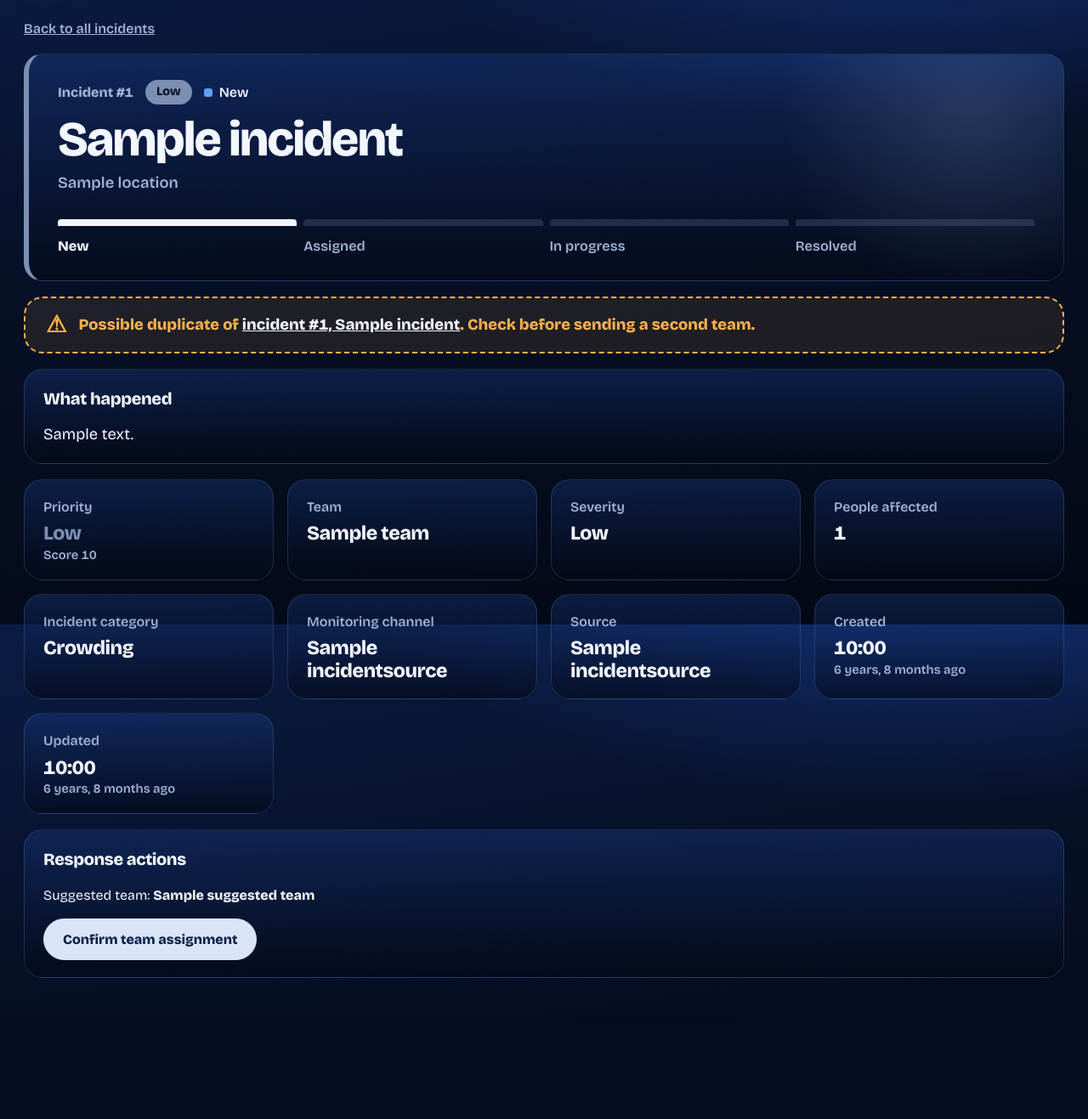
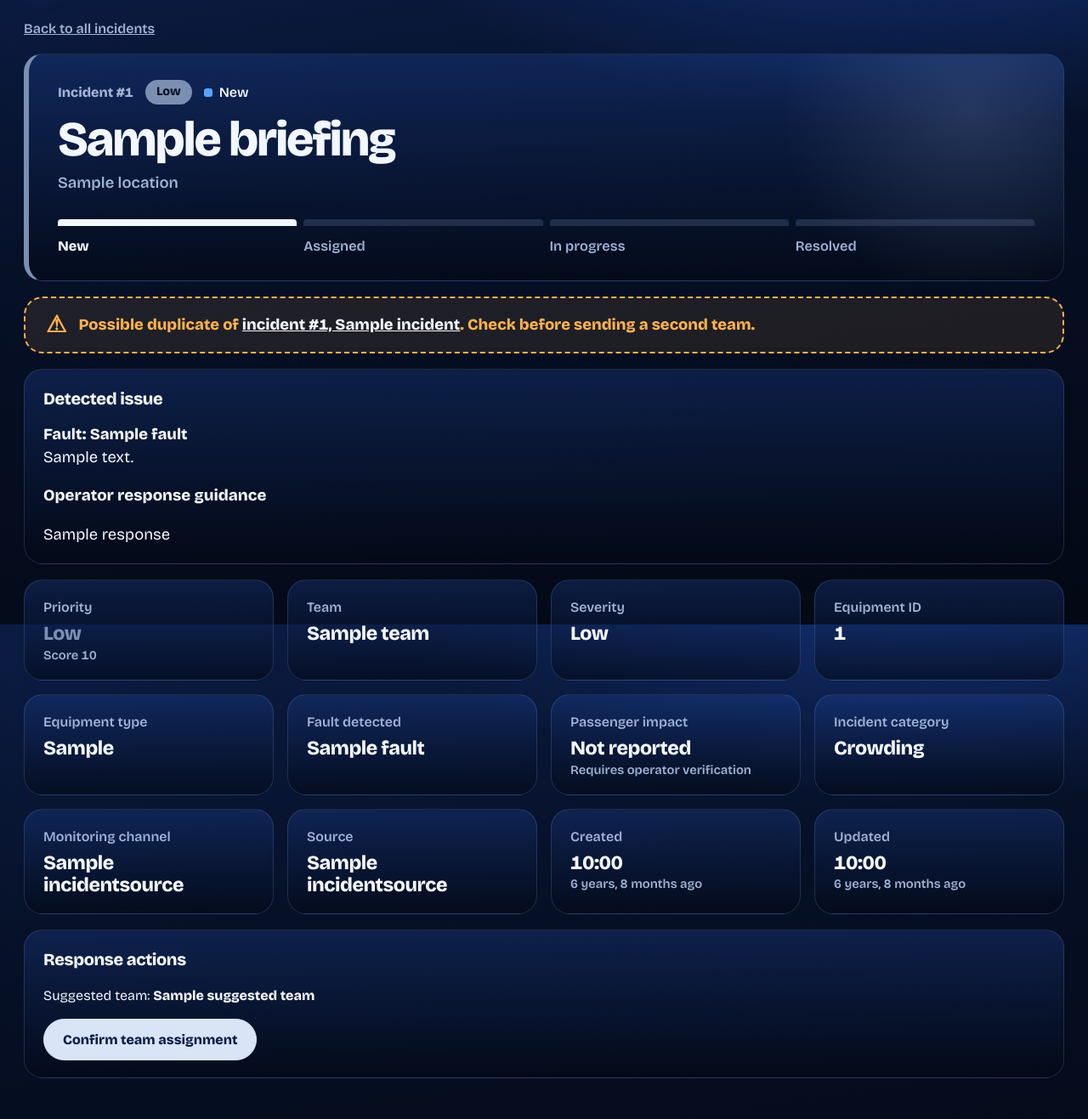
Before and after one commit to Abdullah-Albassami/expopulse, a Django app: template templates/incidents/incident_detail.html in a window 1280 px wide. Shown: the part 65-1382 px from the top of the page at 85% size. Before the commit the page ends 1216 px from the top, so only its background shows below. Run offline with Django 5.2, Linux system fonts and the light colour scheme; tables that the repository leaves empty hold one stand-in row (values such as "Sample post"); the template is opened without the code that fills it: values that come from a table or form of the project are taken from there, most other values are stand-ins (such as "Sample title", 1, 10 or a date in 2020).

Commit message:
Show actionable incident issue and suppress misleading equipment impact count

```diff
--- a/templates/incidents/incident_detail.html
+++ b/templates/incidents/incident_detail.html
@@ -14,7 +14,7 @@
                 <span class="pill" data-priority="{{ incident.priority_level }}">{{ incident.get_priority_level_display|default:incident.priority_level }}</span>
                 <span class="status-dot" data-status="{{ incident.status }}">{{ incident.get_status_display|default:incident.status }}</span>
             </div>
-            <h1>{{ incident.title }}</h1>
+            <h1>{{ briefing.title }}</h1>
             <p class="detail-where">{{ incident.location }}</p>
         </div>
 
@@ -35,8 +35,13 @@
 {% endif %}
 
 <section class="card detail-desc">
-    <h2>What happened</h2>
+    <h2>Detected issue</h2>
+    {% if briefing.fault %}<p><strong>Fault: {{ briefing.fault }}</strong></p>{% endif %}
     <p>{{ incident.description|default:"No description was given." }}</p>
+    {% if briefing.response %}
+    <h3 class="ops-response-heading">Operator response guidance</h3>
+    <p>{{ briefing.response }}</p>
+    {% endif %}
 </section>
 
 <dl class="fact-grid">
@@ -53,10 +58,14 @@
         <dt>Severity</dt>
         <dd>{{ incident.get_severity_display|default:incident.severity }}</dd>
     </div>
-    <div class="card fact">
-        <dt>People affected</dt>
-        <dd>{{ incident.people_affected|default:0 }}</dd>
-    </div>
+    {% if briefing.equipment_id %}
+    <div class="card fact"><dt>Equipment ID</dt><dd>{{ briefing.equipment_id }}</dd></div>
+    <div class="card fact"><dt>Equipment type</dt><dd>{{ briefing.equipment_type }}</dd></div>
+    <div class="card fact"><dt>Fault detected</dt><dd>{{ briefing.fault }}</dd></div>
+    <div class="card fact"><dt>Passenger impact</dt><dd>Not reported <small>Requires operator verification</small></dd></div>
+    {% elif briefing.show_people %}
+    <div class="card fact"><dt>People affected (reported)</dt><dd>{{ incident.people_affected }}</dd></div>
+    {% endif %}
     <div class="card fact">
         <dt>Incident category</dt>
         <dd>{{ incident.get_incident_type_display|default:incident.incident_type }}</dd>
```
